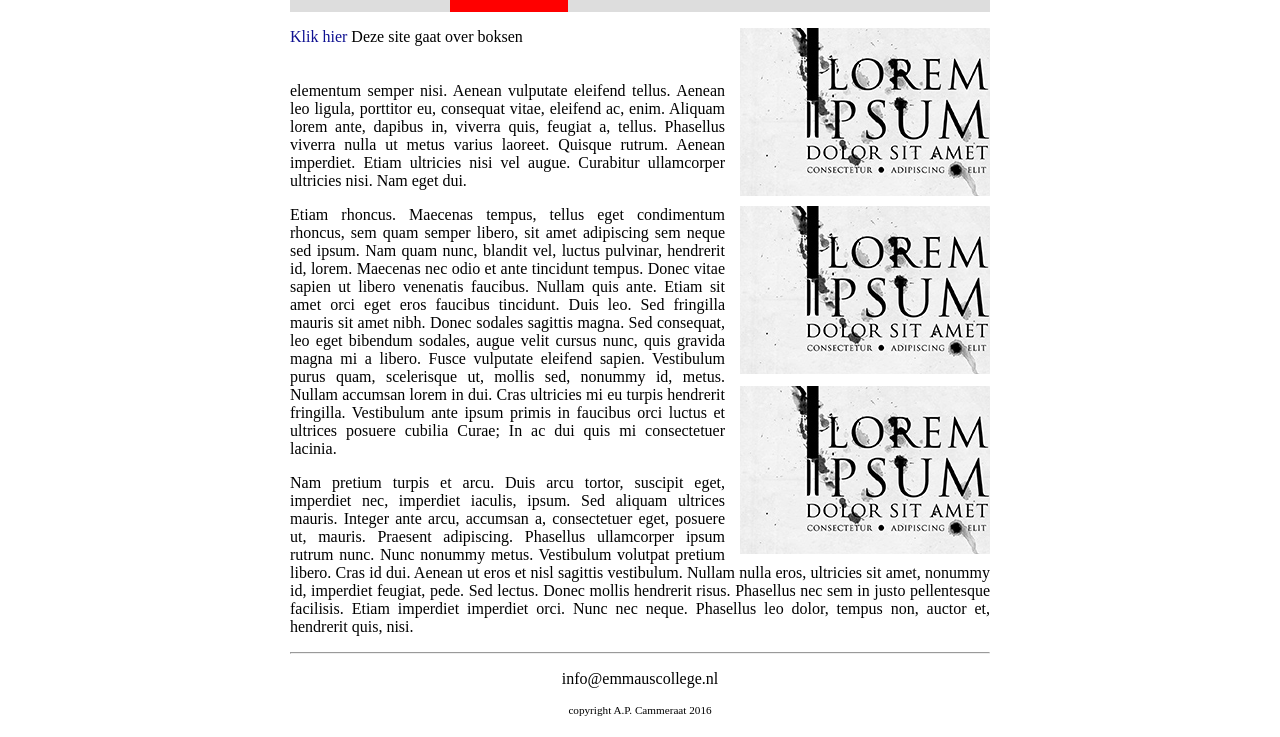
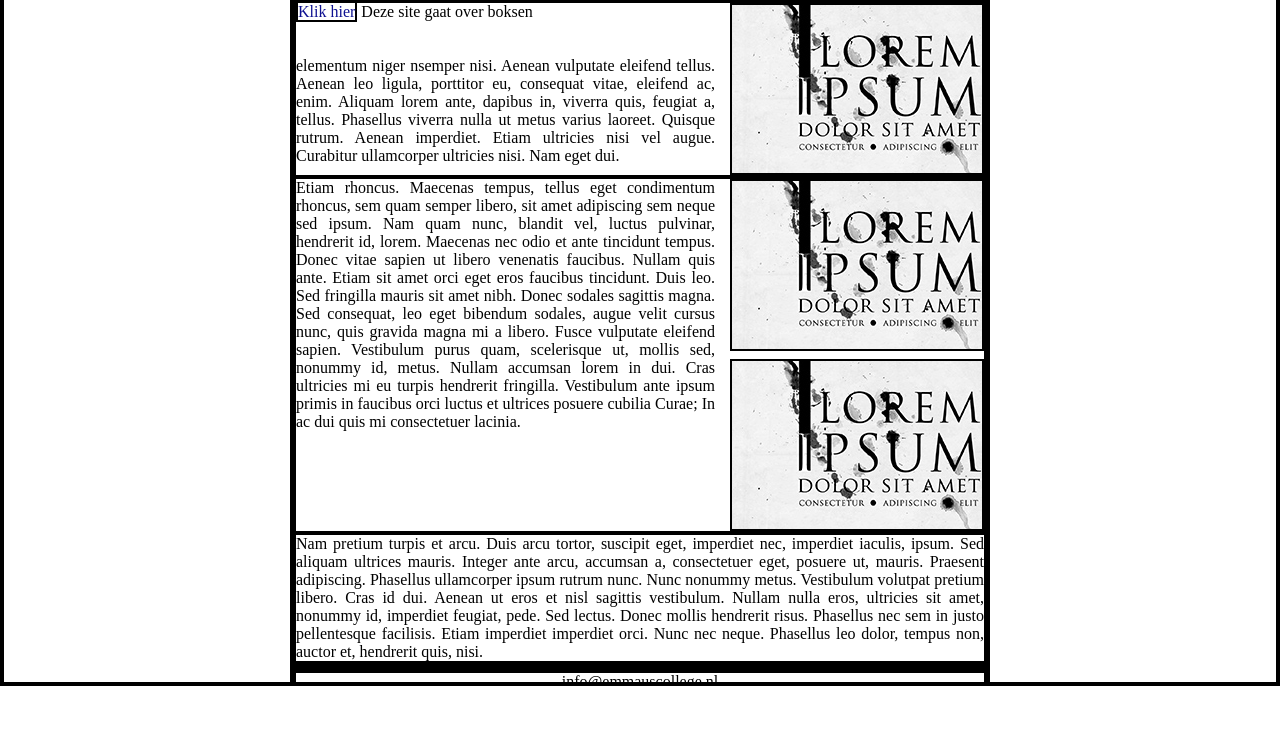
Before and after one commit to emmaus-4h/website-4hin1-Sharif, a plain HTML site: page geschiedenis.html in a window 1280 px wide. Shown: the part 114-851 px from the top of the page. After the commit the page ends 800 px from the top, so only its background shows below. Drawn offline with Linux system fonts and the light colour scheme.

Commit message:
boxen gemaakt nog niet af

```diff
--- a/geschiedenis.html
+++ b/geschiedenis.html
@@ -24,7 +24,7 @@
 
             <article>
                 <p><img class="zweefRechts" src="afbeeldingen/loremipsum.jpg">
-                <a href="http://nu.nl">Klik hier</a> Deze site gaat over boksen   <br> <br> <br> elementum semper nisi. Aenean vulputate eleifend tellus. Aenean leo ligula, porttitor eu, consequat vitae, eleifend ac, enim. Aliquam lorem ante, dapibus in, viverra quis, feugiat a, tellus. Phasellus viverra nulla ut metus varius laoreet. Quisque rutrum. Aenean imperdiet. Etiam ultricies nisi vel augue. Curabitur ullamcorper ultricies nisi. Nam eget dui.</p>
+                <a href="http://nu.nl">Klik hier</a> Deze site gaat over boksen   <br> <br> <br> elementum  niger nsemper nisi. Aenean vulputate eleifend tellus. Aenean leo ligula, porttitor eu, consequat vitae, eleifend ac, enim. Aliquam lorem ante, dapibus in, viverra quis, feugiat a, tellus. Phasellus viverra nulla ut metus varius laoreet. Quisque rutrum. Aenean imperdiet. Etiam ultricies nisi vel augue. Curabitur ullamcorper ultricies nisi. Nam eget dui.</p>
                 <p><img class="zweefRechts" src="afbeeldingen/loremipsum.jpg">Etiam rhoncus. Maecenas tempus, tellus eget condimentum rhoncus, sem quam semper libero, sit amet adipiscing sem neque sed ipsum. Nam quam nunc, blandit vel, luctus pulvinar, hendrerit id, lorem. Maecenas nec odio et ante tincidunt tempus. Donec vitae sapien ut libero venenatis faucibus. Nullam quis ante. Etiam sit amet orci eget eros faucibus tincidunt. Duis leo. Sed fringilla mauris sit amet nibh. Donec sodales sagittis magna. Sed consequat, leo eget bibendum sodales, augue velit cursus nunc, quis gravida magna mi a libero. Fusce vulputate eleifend sapien. Vestibulum purus quam, scelerisque ut, mollis sed, nonummy id, metus.
                 <img class="zweefRechts" src="afbeeldingen/loremipsum.jpg">
                  Nullam accumsan lorem in dui. Cras ultricies mi eu turpis hendrerit fringilla. Vestibulum ante ipsum primis in faucibus orci luctus et ultrices posuere cubilia Curae; In ac dui quis mi consectetuer lacinia.</p>
--- a/style.css
+++ b/style.css
@@ -1,10 +1,16 @@
 /* Basislayout */
+*{
+  border:solid 2px black;
+  overflow: auto;
+  margin: 0px;
+  box-sizing: border-box;
+}
 
 html, body {
     height: 100%;
     padding: 0;
+    {background-image: url("afbeeldingen/loremipsum.jpg");background-size:100%}
     background-color:white;
-
     color:black;
     font: Verdana, Arial, Sans-Serif;
 }
```
Also changed, not shown: index.html (+2 -0 lines), afbeeldingen/achtergrond.png (added).
